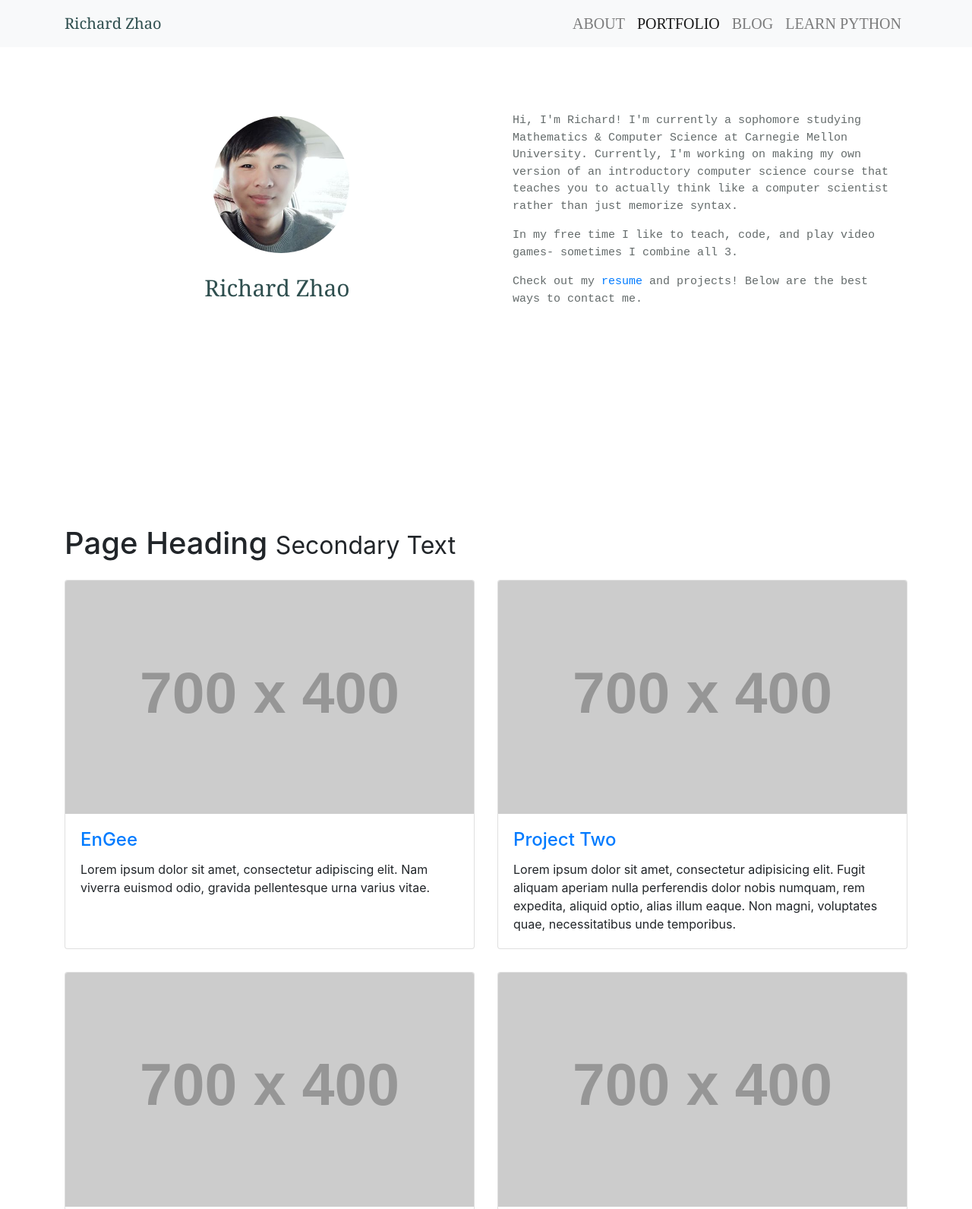
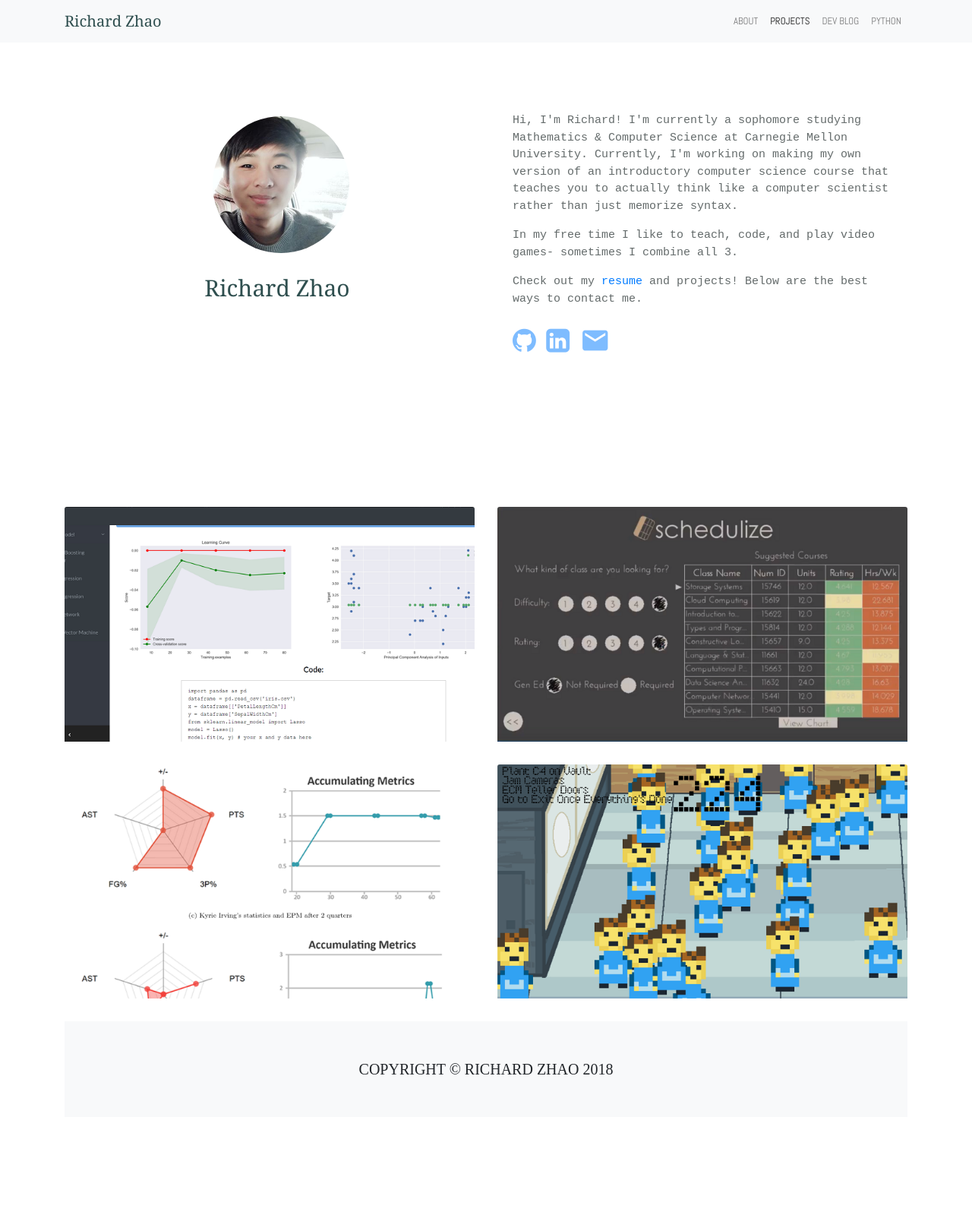
Before and after one commit to richardzhao2/richardzhao2.github.io, a website with bundled scripts: page index.html in a window 1280 px wide. Shown: the top 1591 px of the page at 76% size. Built offline with nearby package versions, Linux system fonts and the light colour scheme; placeholder pictures from the web are drawn by us; files whose address does not match are found by name.

Commit message:
added projects section

```diff
--- a/css/scrolling-nav.css
+++ b/css/scrolling-nav.css
@@ -42,13 +42,45 @@ section {
 }
 
 
-.fade {
+.fadein {
    opacity: 0.5;
    transition: opacity .25s ease-in-out;
    -moz-transition: opacity .25s ease-in-out;
    -webkit-transition: opacity .25s ease-in-out;
   }
 
-  .fade:hover {
+  .fadein:hover {
     opacity: 1;
   }
+
+.centered {
+    position: absolute;
+    top: 50%;
+    left: 50%;
+    transform: translate(-50%, -50%);
+}
+
+
+.een {
+  position: relative;
+  display: inline-block;
+}
+
+.een:hover img {
+  opacity: 0.20;
+}
+
+.een p {
+  position: absolute;
+  top: 35%;
+  width: 80%;
+  margin: 0 10%;
+  text-align: center;
+  z-index: 10;
+}
+
+img {
+  position: relative;
+  z-index: 100;
+  transition: opacity linear 0.25s;
+}
--- a/index.html
+++ b/index.html
@@ -20,6 +20,8 @@
 
   <!-- Custom font and icons -->
   <link href="https://fonts.googleapis.com/css?family=Josefin+Sans" rel="stylesheet">
+  <link href="https://fonts.googleapis.com/css?family=Abel" rel="stylesheet">
+  <link href="https://fonts.googleapis.com/css?family=Julius+Sans+One" rel="stylesheet">
   <link rel="stylesheet" href="https://cdnjs.cloudflare.com/ajax/libs/font-awesome/4.7.0/css/font-awesome.min.css">
   <link href="https://fonts.googleapis.com/icon?family=Material+Icons" rel="stylesheet">
 
@@ -38,16 +40,16 @@
       <div class="collapse navbar-collapse" id="navbarResponsive">
         <ul class="navbar-nav ml-auto">
           <li class="nav-item">
-            <a class="nav-link js-scroll-trigger" style="font-family: 'simplifica'; font-size:20px" ; href="#page-top">ABOUT</a>
+            <a class="nav-link js-scroll-trigger" style="font-family: 'Abel'; font-size:13px" ; href="#page-top">ABOUT</a>
           </li>
           <li class="nav-item">
-            <a class="nav-link js-scroll-trigger" style="font-family: 'simplifica'; font-size:20px" ; href="#portfolio">PORTFOLIO</a>
+            <a class="nav-link js-scroll-trigger" style="font-family: 'Abel'; font-size:13px" ; href="#portfolio">PROJECTS</a>
           </li>
           <li class="nav-item">
-            <a class="nav-link js-scroll-trigger" style="font-family: 'simplifica'; font-size:20px" ; href="https://notitledevblog.wordpress.com/">BLOG</a>
+            <a class="nav-link js-scroll-trigger" style="font-family: 'Abel'; font-size:13px" ; href="https://notitledevblog.wordpress.com/">DEV BLOG</a>
           </li>
           <li class="nav-item">
-            <a class="nav-link js-scroll-trigger" style="font-family: 'simplifica'; font-size:20px" ; href="#contact">LEARN PYTHON</a>
+            <a class="nav-link js-scroll-trigger" style="font-family: 'Abel'; font-size:13px" ; href="#contact">PYTHON</a>
           </li>
         </ul>
       </div>
@@ -76,9 +78,9 @@
             actually think like a computer scientist rather than just memorize syntax.</p>
           <p style="color:rgb(100, 107, 107); font-size:15px; font-family:monospace" ;>In my free time I like to teach, code, and play video games- sometimes I combine all 3.</p>
           <p style="color:rgb(100, 107, 107); font-size:15px; font-family:monospace" ;>Check out my <a href="resume.pdf">resume</a> and projects! Below are the best ways to contact me.</p>
-          <a href = "https://github.com/richardzhao2"><i class="fa fa-github fade" style="font-size:36px"></i></a> &nbsp
-          <a href = "https://www.linkedin.com/in/rzhao2/"><i class="fa fa-linkedin-square fade" style="font-size:36px"></i></a> &nbsp
-          <a href = "mailto:rzhao2@andrew.cmu.edu"><i class="material-icons fade" style="font-size:40px; position: relative;
+          <a href = "https://github.com/richardzhao2"><i class="fa fa-github fadein" style="font-size:36px"></i></a> &nbsp
+          <a href = "https://www.linkedin.com/in/rzhao2/"><i class="fa fa-linkedin-square fadein" style="font-size:36px"></i></a> &nbsp
+          <a href = "mailto:rzhao2@andrew.cmu.edu"><i class="material-icons fadein" style="font-size:40px; position: relative;
     top: 7px;">email</i></a>
         </div>
       </div>
@@ -90,102 +92,55 @@
     <div class="container">
 
       <!-- Page Heading -->
-      <h1 class="my-4">Page Heading
-        <small>Secondary Text</small>
-      </h1>
-
       <div class="row">
         <div class="col-lg-6 portfolio-item">
-          <div class="card h-100">
-            <a href="#">
-              <img class="card-img-top" src="http://placehold.it/700x400" alt="">
+          <div class="een">
+            <p class="drie" style="font-family: Julius Sans One; font-size:45px";>
+              ENGEE <br>
+              <font size="3">ML for students and non-tech professionals</font>
+            </p>
+            <a href="https://github.com/richardzhao2/engee">
+             <img class="card-img-top" src="images/engee.png">
             </a>
-            <div class="card-body">
-              <h4 class="card-title">
-                <a href="#">EnGee</a>
-              </h4>
-              <p class="card-text">Lorem ipsum dolor sit amet, consectetur adipiscing elit. Nam viverra euismod odio, gravida pellentesque urna
-                varius vitae.
-              </p>
-            </div>
           </div>
         </div>
+
         <div class="col-lg-6 portfolio-item">
-          <div class="card h-100">
-            <a href="#">
-              <img class="card-img-top" src="http://placehold.it/700x400" alt="">
+          <div class="een">
+            <p class="drie" style="font-family: Julius Sans One; font-size:45px; position: absolute; top: 35%;" ;>
+              SCHEDULIZE
+              <br>
+              <font size="4">Generate class schedules with ML</font>
+            </p>
+            <a href="https://devpost.com/software/schedulize">
+              <img class="card-img-top" src="images/schedulize.png">
             </a>
-            <div class="card-body">
-              <h4 class="card-title">
-                <a href="#">Project Two</a>
-              </h4>
-              <p class="card-text">Lorem ipsum dolor sit amet, consectetur adipisicing elit. Fugit aliquam aperiam nulla perferendis dolor nobis
-                numquam, rem expedita, aliquid optio, alias illum eaque. Non magni, voluptates quae, necessitatibus unde
-                temporibus.
-              </p>
-            </div>
           </div>
         </div>
+
         <div class="col-lg-6 portfolio-item">
-          <div class="card h-100">
-            <a href="#">
-              <img class="card-img-top" src="http://placehold.it/700x400" alt="">
+          <div class="een">
+            <p class="drie" style="font-family: Julius Sans One; font-size:45px; position: absolute; top: 35%;" ;>
+              EPM DASHBOARD
+              <br>
+              <font size="4">Evaluate playmaking with SportsVU data</font>
+            </p>
+            <a href="https://github.com/richardzhao2/EPM-Dashboard">
+              <img class="card-img-top" src="images/epm.png">
             </a>
-            <div class="card-body">
-              <h4 class="card-title">
-                <a href="#">Project Three</a>
-              </h4>
-              <p class="card-text">Lorem ipsum dolor sit amet, consectetur adipiscing elit. Nam viverra euismod odio, gravida pellentesque urna
-                varius vitae.
-              </p>
-            </div>
           </div>
         </div>
+
         <div class="col-lg-6 portfolio-item">
-          <div class="card h-100">
+          <div class="een">
+            <p class="drie" style="font-family: Julius Sans One; font-size:45px; position: absolute; top: 25%;" ;>
+              ENEMY OF THE STATE
+              <br>
+              <font size="4">Socket based multiplayer game</font>
+            </p>
             <a href="#">
-              <img class="card-img-top" src="http://placehold.it/700x400" alt="">
+              <img class="card-img-top" src="images/enemy.png">
             </a>
-            <div class="card-body">
-              <h4 class="card-title">
-                <a href="#">Project Four</a>
-              </h4>
-              <p class="card-text">Lorem ipsum dolor sit amet, consectetur adipisicing elit. Fugit aliquam aperiam nulla perferendis dolor nobis
-                numquam, rem expedita, aliquid optio, alias illum eaque. Non magni, voluptates quae, necessitatibus unde
-                temporibus.
-              </p>
-            </div>
-          </div>
-        </div>
-        <div class="col-lg-6 portfolio-item">
-          <div class="card h-100">
-            <a href="#">
-              <img class="card-img-top" src="http://placehold.it/700x400" alt="">
-            </a>
-            <div class="card-body">
-              <h4 class="card-title">
-                <a href="#">Project Five</a>
-              </h4>
-              <p class="card-text">Lorem ipsum dolor sit amet, consectetur adipiscing elit. Nam viverra euismod odio, gravida pellentesque urna
-                varius vitae.
-              </p>
-            </div>
-          </div>
-        </div>
-        <div class="col-lg-6 portfolio-item">
-          <div class="card h-100">
-            <a href="#">
-              <img class="card-img-top" src="http://placehold.it/700x400" alt="">
-            </a>
-            <div class="card-body">
-              <h4 class="card-title">
-                <a href="#">Project Six</a>
-              </h4>
-              <p class="card-text">Lorem ipsum dolor sit amet, consectetur adipisicing elit. Fugit aliquam aperiam nulla perferendis dolor nobis
-                numquam, rem expedita, aliquid optio, alias illum eaque. Non magni, voluptates quae, necessitatibus unde
-                temporibus.
-              </p>
-            </div>
           </div>
         </div>
       </div>
```
Also changed, not shown: images/enemy.png (added), images/engee.png (added), images/epm.png (added), images/schedulize.png (added).
